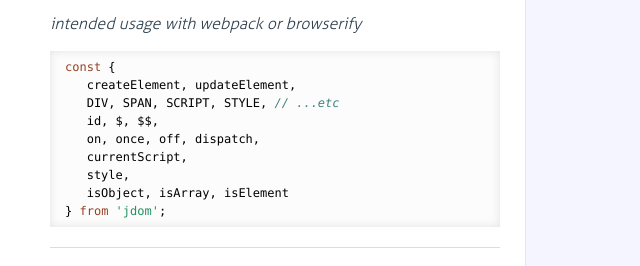
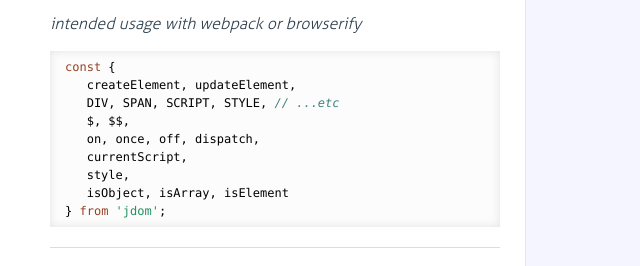
Before and after one commit to higginsrob/jdom, a website: page docs/index.html in a window 1280 px wide. Shown: the part 312-578 px from the top of the page, 0-640 px from the left. Drawn offline with Linux system fonts and the light colour scheme.

Commit message:
update docs

```diff
--- a/docs/index.html
+++ b/docs/index.html
@@ -43,7 +43,7 @@
 <pre><code><span class="hljs-keyword">const</span> {
    createElement, updateElement,
    DIV, SPAN, SCRIPT, STYLE, <span class="hljs-comment">// ...etc</span>
-   id, $, $$,
+   $, $$,
    on, once, off, dispatch,
    currentScript,
    style,
```
Also changed, not shown: README.md.
